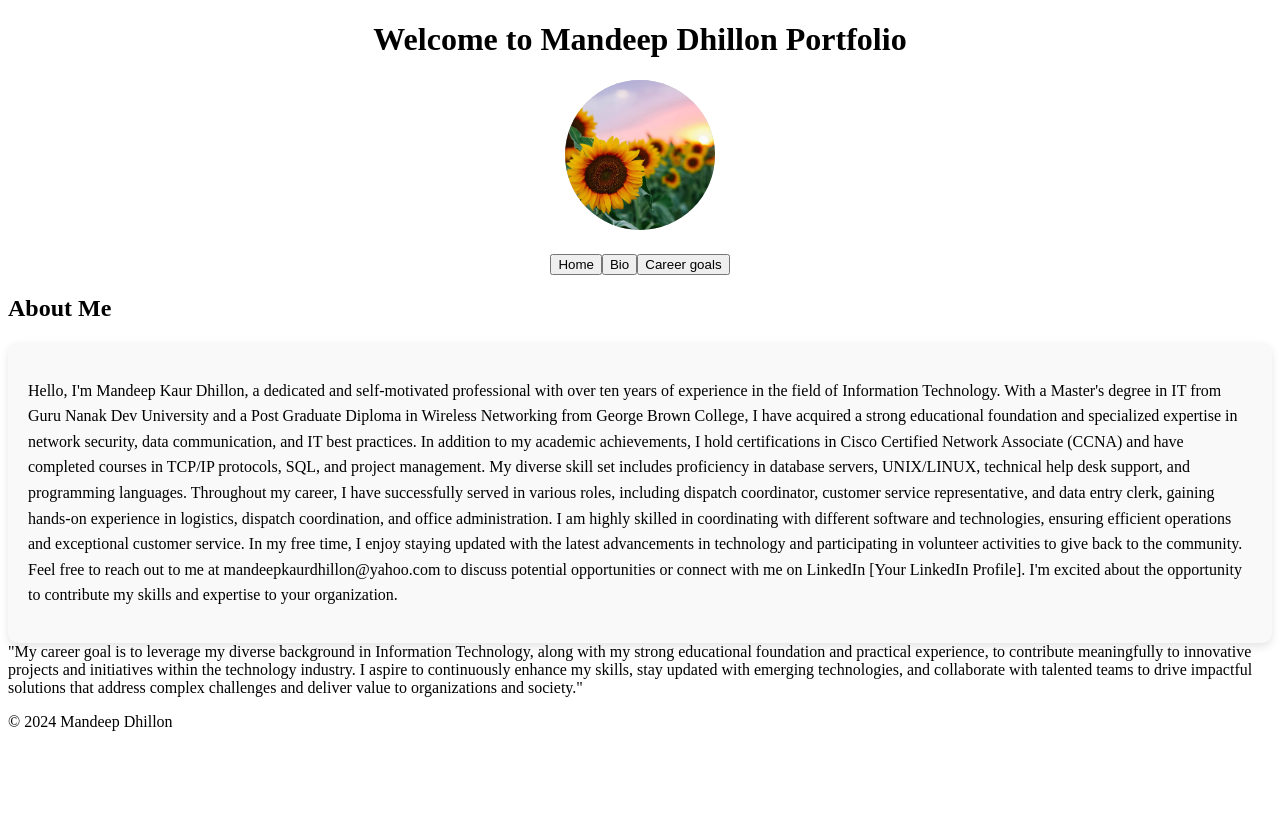
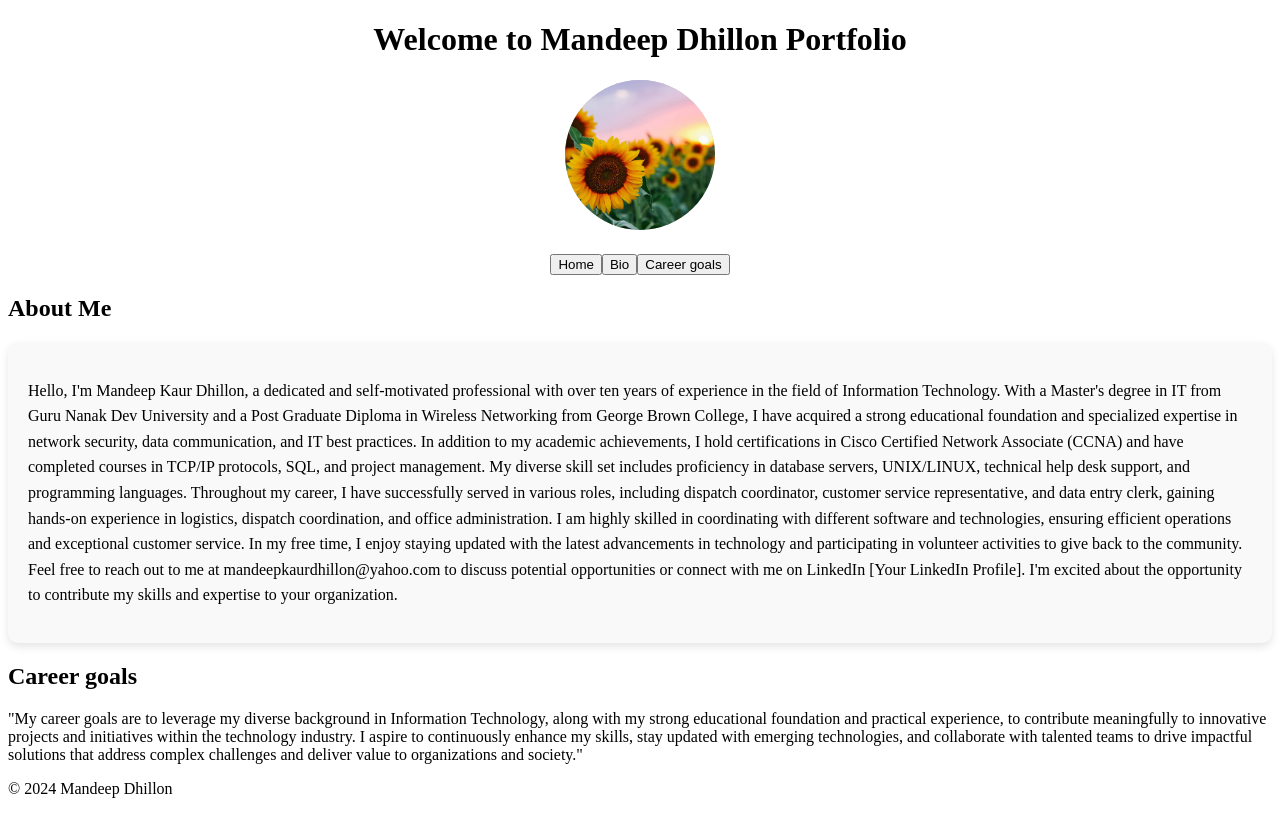
Before and after one commit to Mandeep-Dhillon/Mandeep-Dhillon.github.io, a plain HTML site: page index.html in a window 1280 px wide. Drawn offline with Linux system fonts and the light colour scheme.

Commit message:
updated the career goals

```diff
--- a/index.html
+++ b/index.html
@@ -41,7 +41,8 @@
         </section>
 
         <section id="Career goals">
-            "My career goal is to leverage my diverse background in Information Technology, along with my strong educational foundation and practical experience, to contribute meaningfully to innovative projects and initiatives within the technology industry. I aspire to continuously enhance my skills, stay updated with emerging technologies, and collaborate with talented teams to drive impactful solutions that address complex challenges and deliver value to organizations and society."
+            <h2>Career goals</h2>
+            "My career goals are to leverage my diverse background in Information Technology, along with my strong educational foundation and practical experience, to contribute meaningfully to innovative projects and initiatives within the technology industry. I aspire to continuously enhance my skills, stay updated with emerging technologies, and collaborate with talented teams to drive impactful solutions that address complex challenges and deliver value to organizations and society."
         </section>
     </main>
 
```
